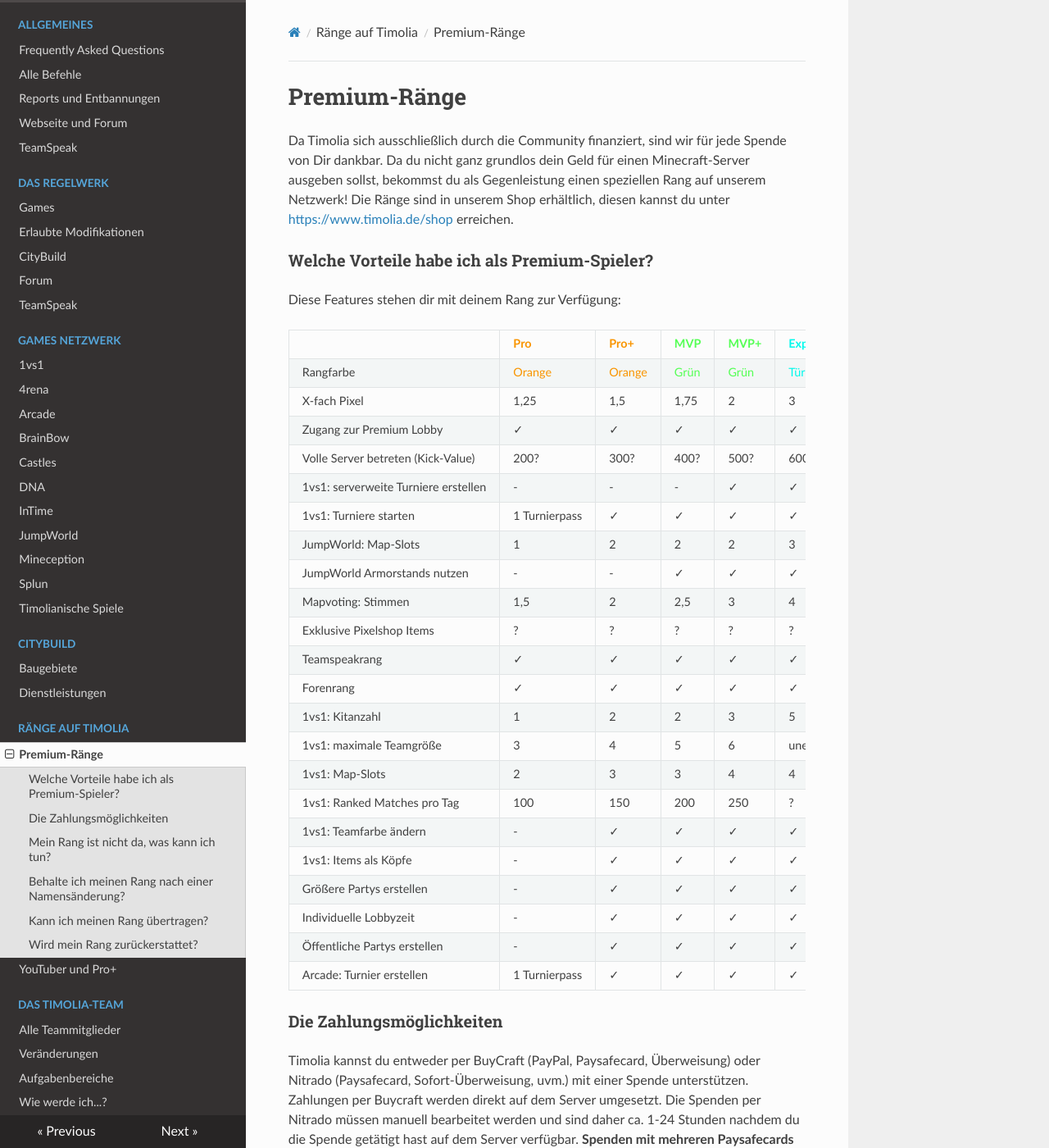
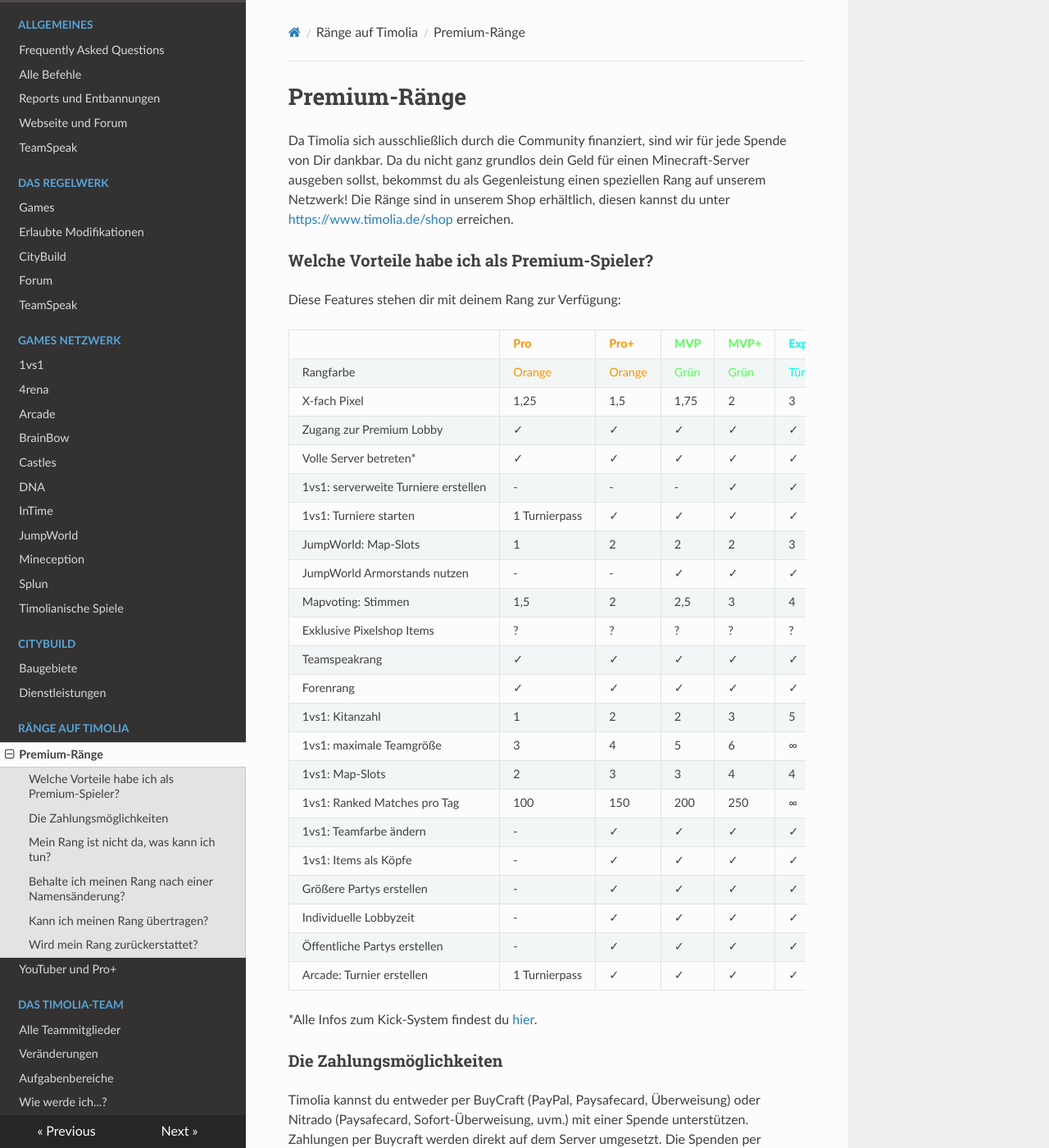
Before and after one commit to TimoliaDE/HowTo, an MkDocs documentation site: the page built from docs/ranks/premium.md, in a window 1280 px wide and 1400 px high. Shown: the whole window at 82% size. Built offline with MkDocs 1.6.1, drawn with Linux system fonts in a browser that asks for light colours; nearby versions of some CDN libraries; old or Windows-style settings are respelled for this version of MkDocs.

Commit message:
Update premium.md

```diff
--- a/docs/ranks/premium.md
+++ b/docs/ranks/premium.md
@@ -11,7 +11,7 @@ Diese Features stehen dir mit deinem Rang zur Verfügung:
 | Rangfarbe                              | <span style="color:#F99500">Orange</span> | <span style="color:#F99500">Orange</span> | <span style="color:#55FF55">Grün</span> | <span style="color:#55FF55">Grün</span>  | <span style="color:#00F9EC">Türkis</span> |
 | X-fach Pixel                           | 1,25                                      |  1,5                                      | 1,75                                    | 2                                        | 3                                         |
 | Zugang zur Premium Lobby               | &check;                                   | &check;                                   | &check;                                 | &check;                                  | &check;                                   |
-| Volle Server betreten (Kick-Value)     | 200?                                      | 300?                                      | 400?                                    | 500?                                     | 600?                                       |
+| Volle Server betreten*                  | &check;                                   | &check;                                   | &check;                                 | &check;                                  | &check;                                   |
 | 1vs1: serverweite Turniere erstellen   | -                                         | -                                         | -                                       | &check;                                  | &check;                                   |
 | 1vs1: Turniere starten                 | 1 Turnierpass                             | &check;                                   | &check;                                 | &check;                                  | &check;                                   |
 | JumpWorld: Map-Slots                   | 1                                         | 2                                         | 2                                       | 2                                        | 3                                         |
@@ -21,9 +21,9 @@ Diese Features stehen dir mit deinem Rang zur Verfügung:
 | Teamspeakrang                          | &check;                                   | &check;                                   | &check;                                 | &check;                                  | &check;                                   |
 | Forenrang                              | &check;                                   | &check;                                   | &check;                                 | &check;                                  | &check;                                   |
 | 1vs1: Kitanzahl                        | 1                                         | 2                                         | 2                                       | 3                                        | 5                                         |
-| 1vs1: maximale Teamgröße               | 3                                         | 4                                         | 5                                       | 6                                        | unendlich                                 |
+| 1vs1: maximale Teamgröße               | 3                                         | 4                                         | 5                                       | 6                                        | &infin;                                   |
 | 1vs1: Map-Slots                        | 2                                         | 3                                         | 3                                       | 4                                        | 4                                         |
-| 1vs1: Ranked Matches pro Tag           | 100                                       | 150                                       | 200                                     | 250                                      | ?                                         |
+| 1vs1: Ranked Matches pro Tag           | 100                                       | 150                                       | 200                                     | 250                                      | &infin;                                   |
 | 1vs1: Teamfarbe ändern                 | -                                         | &check;                                   | &check;                                 | &check;                                  | &check;                                   |
 | 1vs1: Items als Köpfe                  | -                                         | &check;                                   | &check;                                 | &check;                                  | &check;                                   |
 | Größere Partys erstellen               | -                                         | &check;                                   | &check;                                 | &check;                                  | &check;                                   |
@@ -31,6 +31,7 @@ Diese Features stehen dir mit deinem Rang zur Verfügung:
 | Öffentliche Partys erstellen           | -                                         | &check;                                   | &check;                                 | &check;                                  | &check;                                   |
 | Arcade: Turnier erstellen              | 1 Turnierpass                             | &check;                                   | &check;                                 | &check;                                  | &check;                                   |
 
+*Alle Infos zum Kick-System findest du [hier](/faq/).
 
 ### Die Zahlungsmöglichkeiten
 Timolia kannst du entweder per BuyCraft (PayPal, Paysafecard, Überweisung) oder Nitrado (Paysafecard, Sofort-Überweisung, uvm.) mit einer Spende
```
